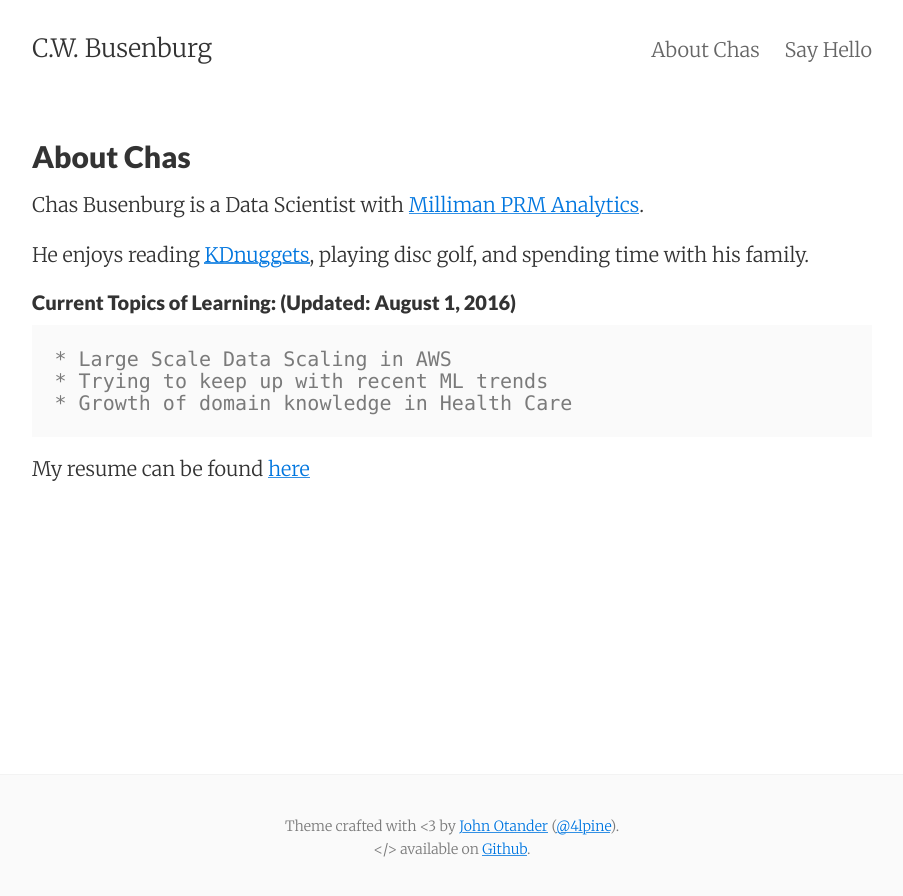
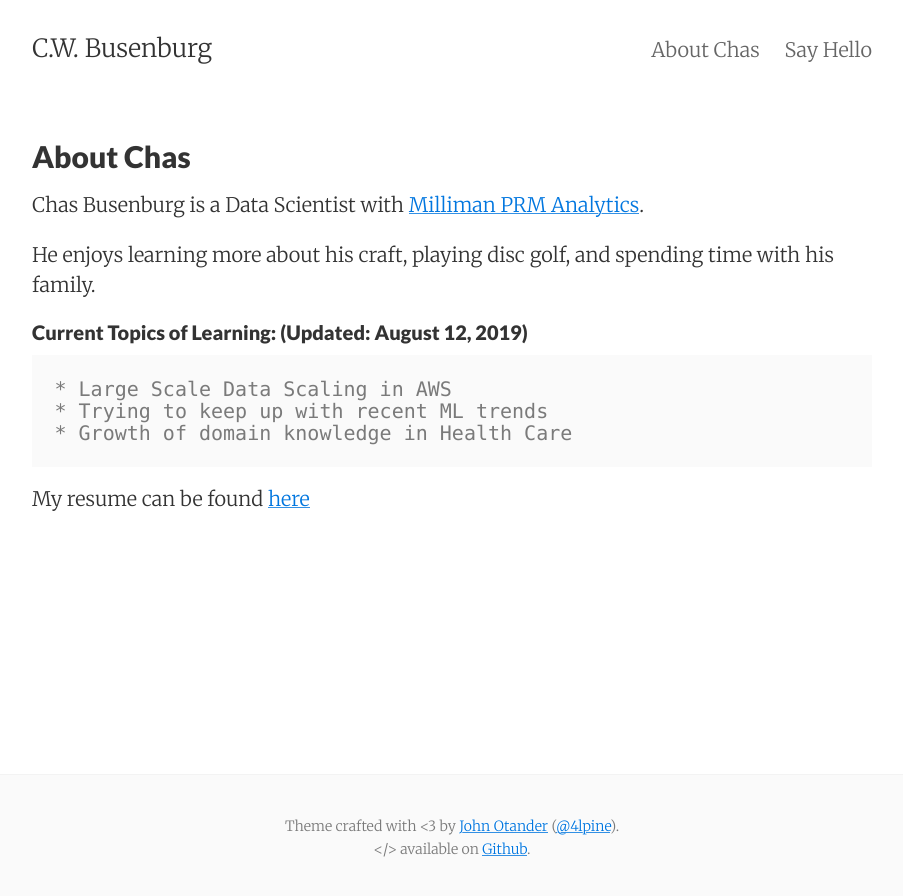
Before and after one commit to cbusenbu/cbusenbu.github.io, a Jekyll site: the page built from about.md, in a window 1280 px wide. Shown: the top 896 px of the page, without its empty margins (188-1091 px from the left). Built offline with Jekyll 4.4.1, drawn with Linux system fonts in a browser that asks for light colours.

Commit message:
Add current resume to about page
This is a general update about myself on the about page. Still needs
more work, but this is a basic start.

```diff
--- a/about.md
+++ b/about.md
@@ -7,10 +7,10 @@ tags: about
 
 Chas Busenburg is a Data Scientist with [Milliman PRM Analytics](www.prmanalytics.com).
 
-He enjoys reading [KDnuggets](http://www.kdnuggets.com), playing disc golf, and spending time
+He enjoys learning more about his craft, playing disc golf, and spending time
 with his family.
 
-<h4>Current Topics of Learning: (Updated: August 1, 2016)</h4>
+<h4>Current Topics of Learning: (Updated: August 12, 2019)</h4>
 
 	* Large Scale Data Scaling in AWS
 	* Trying to keep up with recent ML trends
```
